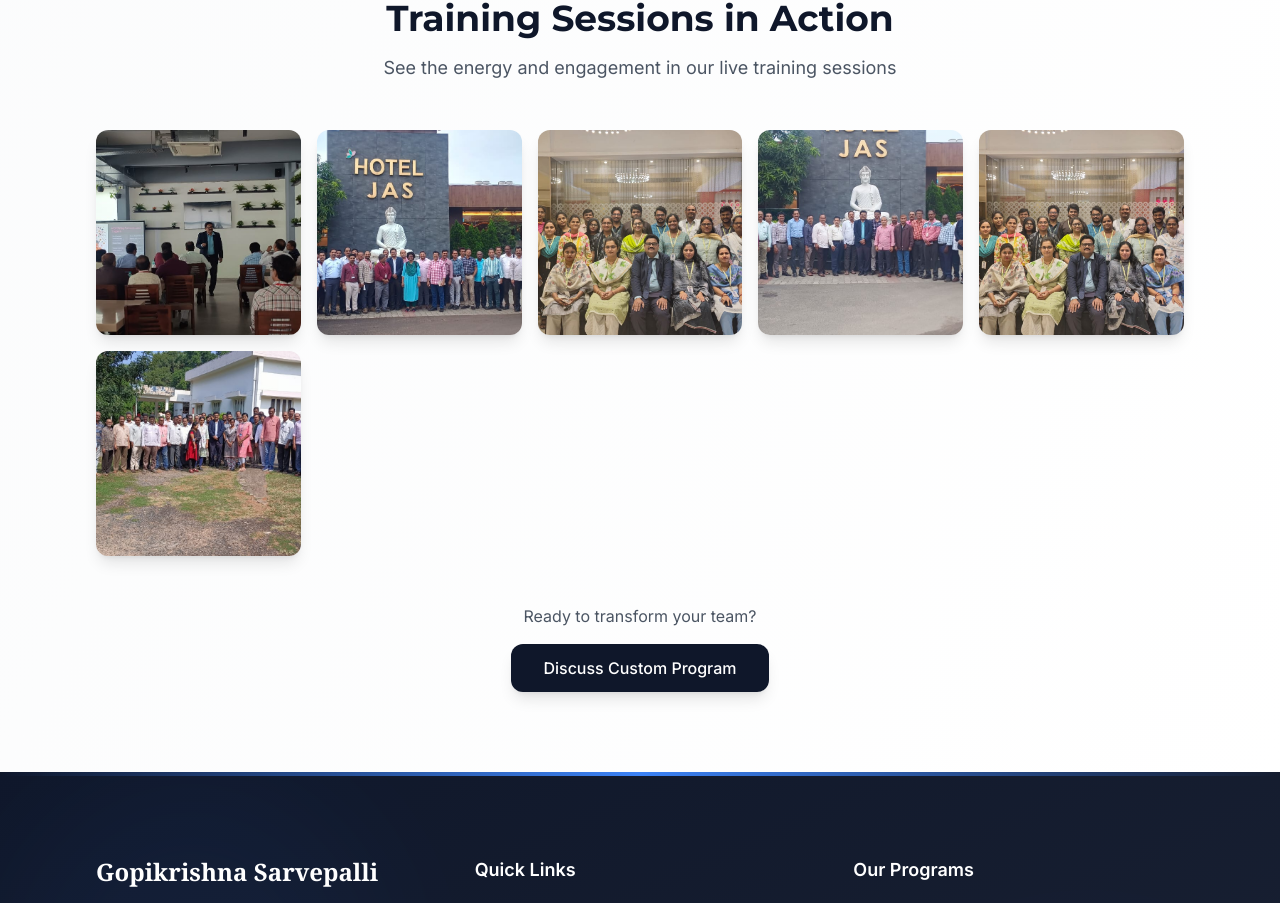
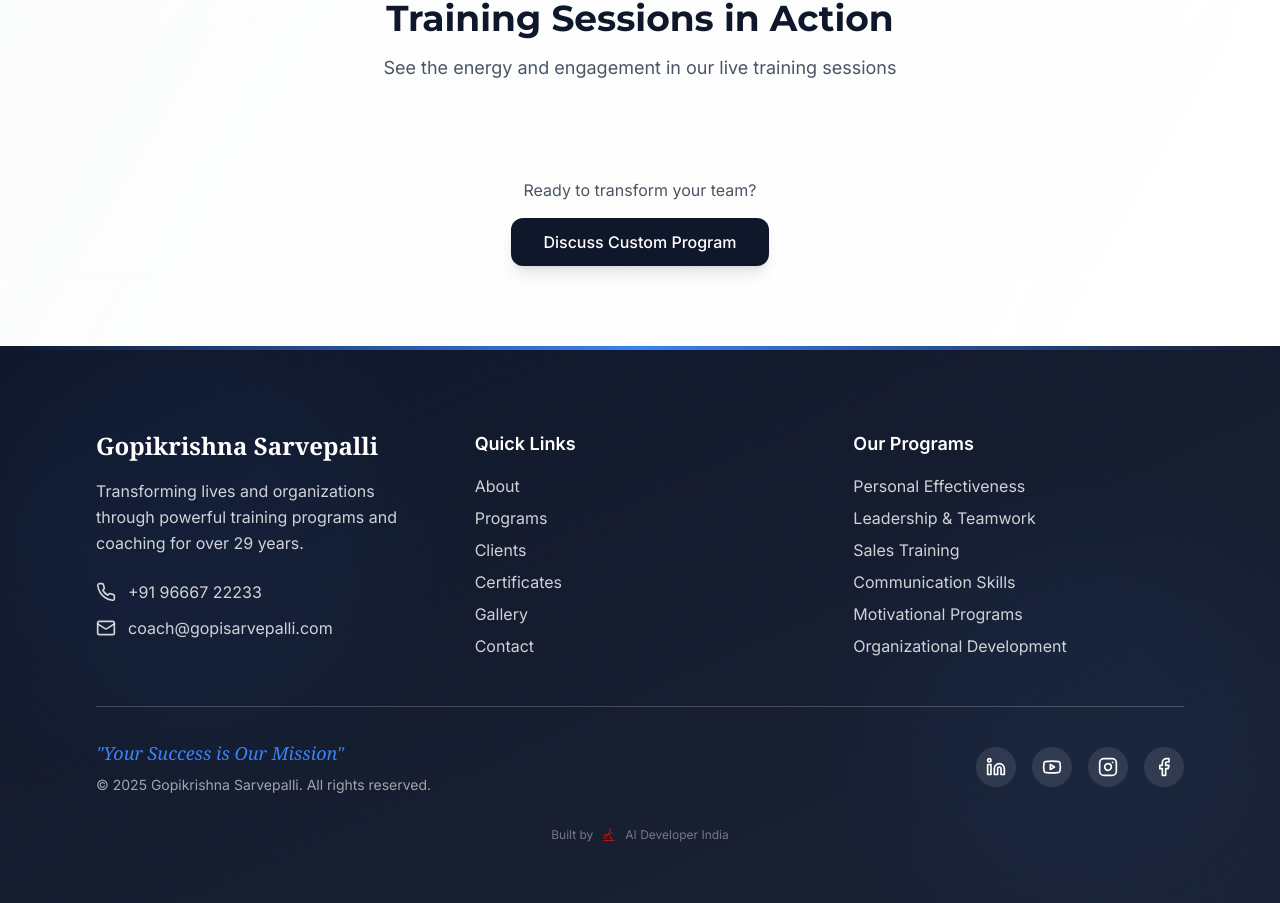
Before and after one commit to aideveloperindia/coachgk, a Next.js app: page /programs in a window 1280 px wide. Shown: the part 2013-2916 px from the top of the page. Built offline with nearby package versions, Linux system fonts and the light colour scheme.

Commit message:
Remove all remaining photos from training sessions gallery

```diff
--- a/components/Programs.tsx
+++ b/components/Programs.tsx
@@ -97,12 +97,6 @@ const programs = [
 ];
 
 const trainingPhotos = [
-  { id: 1, src: "/training-sessions/1.jpeg", alt: "Training Session 1" },
-  { id: 2, src: "/training-sessions/2.jpeg", alt: "Training Session 2" },
-  { id: 3, src: "/training-sessions/3.jpeg", alt: "Training Session 3" },
-  { id: 4, src: "/training-sessions/4.jpeg", alt: "Training Session 4" },
-  { id: 7, src: "/training-sessions/7.jpeg", alt: "Training Session 7" },
-  { id: 10, src: "/training-sessions/10.jpeg", alt: "Training Session 10" },
 ];
 
 export default function Programs() {
```
